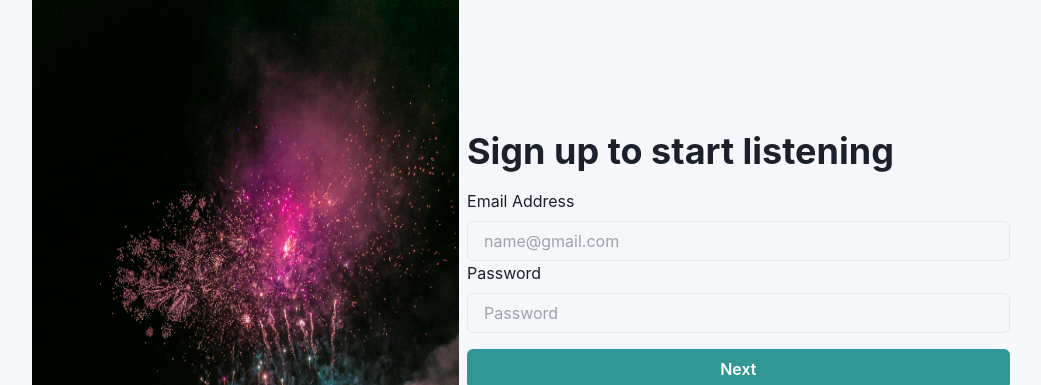
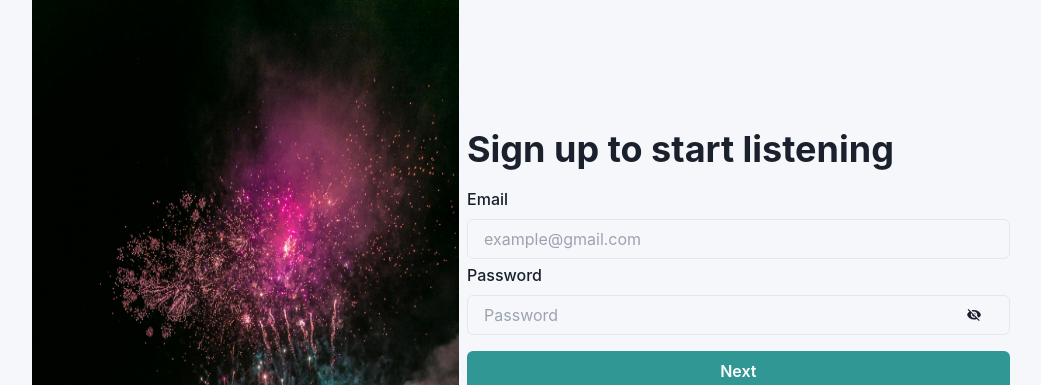
Before and after one commit to ParmeshwarMurmu/Music-Zone, a React (Create React App) app in the folder frontend/: page /signUp in a window 1280 px wide. Shown: the top 385 px of the page, without its empty margins (115-1156 px from the left). Built offline with nearby package versions, Linux system fonts and the light colour scheme.

Commit message:
SignUp_Done

```diff
--- a/frontend/src/Routes/SignUp.tsx
+++ b/frontend/src/Routes/SignUp.tsx
@@ -1,7 +1,7 @@
-import React, { useEffect } from 'react'
+import React, { useEffect, useState } from 'react'
 import MusicZoneLogo from '../Assets/Music Zone .jpg'
 import MusicZone from '../Assets/Music Zone Logo.jpg'
-import { AbsoluteCenter, Avatar, Box, Button, Divider, Heading, Input, Wrap, WrapItem } from '@chakra-ui/react'
+import { AbsoluteCenter, InputGroup, Avatar, Box, Button, Divider, Heading, Input, InputRightElement, Wrap, WrapItem, Tooltip, IconButton, FormControl, FormLabel } from '@chakra-ui/react'
 import { FcGoogle } from "react-icons/fc";
 import { ImFacebook2 } from "react-icons/im";
 import { FcPhoneAndroid } from "react-icons/fc";
@@ -11,27 +11,68 @@ import { OtpModal } from '../Components/SignUp/OtpModal';
 import GoogleButton from 'react-google-button'
 import { useAppDispatch, useAppSelector } from '../Redux/Store/Hook';
 import { setEmailAction, setPasswordAction, updatedEmailValueFromRduxStore, updatedPasswordValueFromRduxStore } from '../Redux/SignUpReducer/reducer';
-
+import { IoMdEyeOff, IoMdEye } from "react-icons/io";
 
 
 export const SignUp = () => {
 
+    const [showPassword, setShowPassword] = useState<boolean>(false);
+    const [passwordStrengthMessage, setPasswordStrengthMessage] = useState<string>('')
+
     const dispatch = useAppDispatch();
-    const userEmail = useAppSelector(updatedEmailValueFromRduxStore)
-    const userPassword = useAppSelector(updatedPasswordValueFromRduxStore)
+    const userEmail = useAppSelector(updatedEmailValueFromRduxStore);
+    const userPassword = useAppSelector(updatedPasswordValueFromRduxStore);
 
 
-    const handleEmailChange = (e: React.ChangeEvent<HTMLInputElement> )=>{
+
+
+    const handleEmailChange = (e: React.ChangeEvent<HTMLInputElement>) => {
         dispatch(setEmailAction(e.target.value))
+
+
     }
 
 
-    const handlePasswordChange = (e:React.ChangeEvent<HTMLInputElement>)=>{
+    const handlePasswordChange = (e: React.ChangeEvent<HTMLInputElement>) => {
         dispatch(setPasswordAction(e.target.value))
-
+        const passwordFeedback = checkPasswordStrength(e.target.value);
+        setPasswordStrengthMessage(passwordFeedback)
     }
 
     console.log(userEmail, userPassword)
+
+    const checkPasswordStrength = (password: string) => {
+        console.log("inside strength", password);
+
+        const lowerCaseRegexs = /[a-z]/;
+        const upperCaseRegex = /[A-Z]/;
+        const numberRegex = /\d/;
+        const specialCharRegex = /[!@#$%^&*(),.?":{}|<>]/;
+
+        const isLowerCasePresent = lowerCaseRegexs.test(password);
+        const isUpperCasePresent = upperCaseRegex.test(password);
+        const isNumberPresent = numberRegex.test(password);
+        const isSpecialCharPresent = specialCharRegex.test(password);
+
+        let feedback = '';
+        if (!isLowerCasePresent) {
+            return "Password should contain at least one lowercase letter. ";
+          }
+
+          if (!isUpperCasePresent) {
+            return "Password should contain at least one uppercase letter. ";
+          }
+
+          if (!isNumberPresent) {
+            return "Password should contain at least one number. ";
+          }
+
+          if (!isSpecialCharPresent) {
+            return "Password should contain at least one special character. ";
+          }
+
+          return 'Strong Password'
+    }
 
     return (
         <div className='flex justify-center items-center'>
@@ -58,18 +99,72 @@ export const SignUp = () => {
                     Sign up to start listening
                 </Heading>
 
+
                 <div className='mb-4'>
-                    <p className='mb-2'>Email Address</p>
-                    <Input placeholder='name@gmail.com'
-                        type='email'
-                        onChange={handleEmailChange}
-                    />
+                    <form>
+                        <FormControl mt={1}>
+                            <FormLabel>Email</FormLabel>
+                            <Input type='text' placeholder='example@gmail.com' value={userEmail}
+                                onChange={handleEmailChange}
+                            />
+                        </FormControl>
 
-                    <p className='mb-2'>Password</p>
-                    <Input placeholder='Password'
-                        type='password'
-                        onChange={handlePasswordChange}
-                    />
+
+
+                        <InputGroup>
+                            <FormControl mt={1}>
+                                <FormLabel>Password</FormLabel>
+
+                                <InputGroup>
+                                    <Input type={showPassword ? 'text' : 'password'}
+                                        placeholder='Password' value={userPassword}
+                                        onChange={handlePasswordChange}
+                                    />
+
+                                    <InputRightElement width="4.5rem">
+
+                                        {
+                                            showPassword ? <Tooltip hasArrow label='hide password' bg='gray.300' color='black'>
+                                                <IconButton
+                                                    variant={'none'}
+                                                    h="1.75rem"
+                                                    size="md"
+                                                    aria-label=''
+                                                    icon={<IoMdEye />}
+                                                    onClick={() => { setShowPassword(false) }}
+                                                />
+                                            </Tooltip> : <Tooltip hasArrow label='show password' bg='gray.300' color='black'>
+                                                <IconButton
+                                                    variant={'none'}
+                                                    h="1.75rem"
+                                                    size="md"
+                                                    aria-label=''
+                                                    icon={<IoMdEyeOff />}
+                                                    onClick={() => { setShowPassword(true) }}
+                                                />
+                                            </Tooltip>
+                                        }
+
+
+
+                                    </InputRightElement>
+                                </InputGroup>
+
+                                <div>
+                                    {
+                                        passwordStrengthMessage === 'Strong Password' ?  <p className='text-green-500 text-xs'>{passwordStrengthMessage}</p> :  <p className='text-red-600 text-xs'>{passwordStrengthMessage}</p>
+                                    }
+
+                                </div>
+
+
+                            </FormControl>
+
+
+                        </InputGroup>
+
+
+                    </form>
                 </div>
 
                 <Button colorScheme='teal' size='md' className='w-full mb-4'
```
